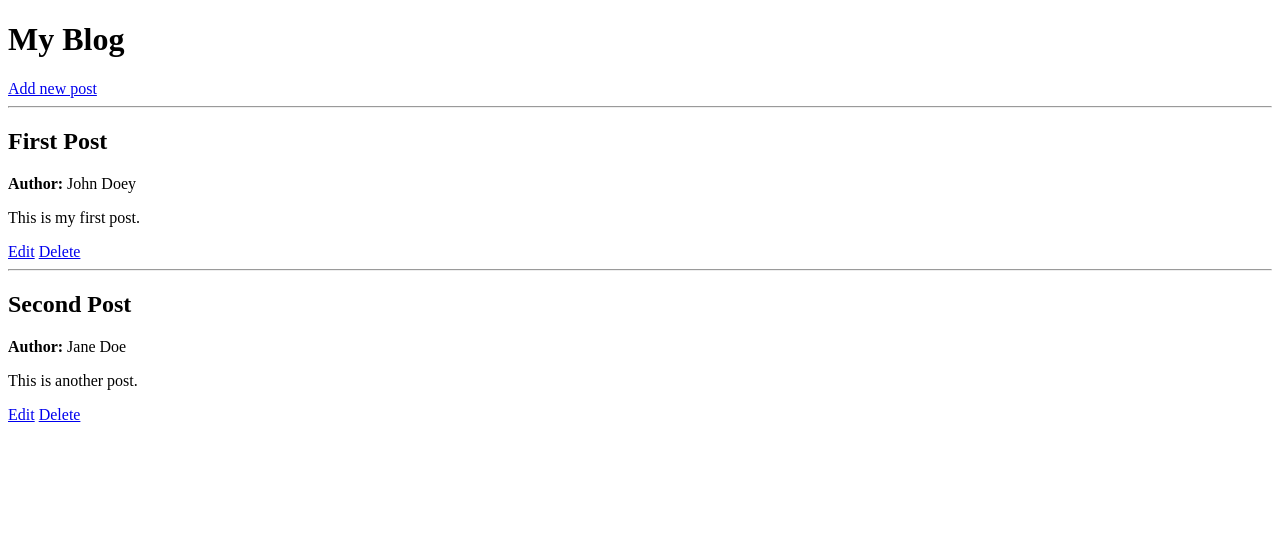
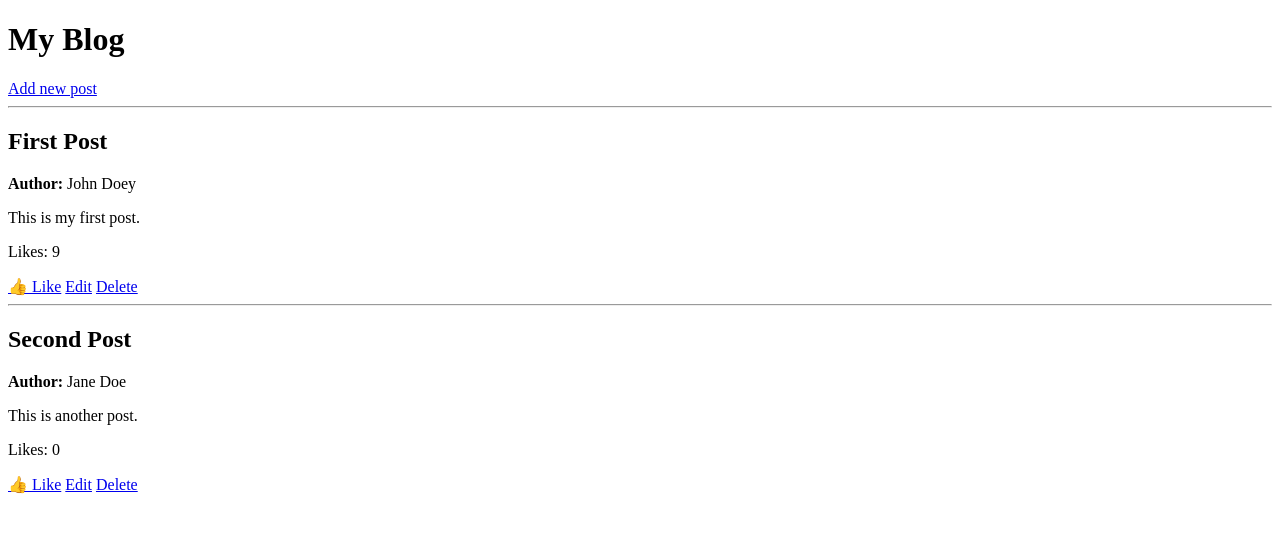
Before and after one commit to pator-pixel/masterblog, a Flask app: page / in a window 1280 px wide. Shown: the top 533 px of the page. Run offline with Flask 3, Linux system fonts and the light colour scheme.

Commit message:
like hinzugefügt

```diff
--- a/app.py
+++ b/app.py
@@ -84,6 +84,19 @@ def update(post_id):
 
     return render_template('update.html', post=post_to_update)
 
+@app.route('/like/<int:post_id>')
+def like(post_id):
+    blog_posts = load_blog_posts()
+
+    for post in blog_posts:
+        if post["id"] == post_id:
+            post["likes"] = post.get("likes", 0) + 1
+            break
+
+    save_blog_posts(blog_posts)
+
+    return redirect(url_for('index'))
+
 
 if __name__ == '__main__':
     app.run(host="0.0.0.0", port=5000, debug=True)
--- a/blog_posts.json
+++ b/blog_posts.json
@@ -3,12 +3,14 @@
         "id": 1,
         "author": "John Doey",
         "title": "First Post",
-        "content": "This is my first post."
+        "content": "This is my first post.",
+        "likes": 9
     },
     {
         "id": 2,
         "author": "Jane Doe",
         "title": "Second Post",
-        "content": "This is another post."
+        "content": "This is another post.",
+        "likes": 0
     }
 ]
--- a/templates/index.html
+++ b/templates/index.html
@@ -15,6 +15,9 @@
     <p><strong>Author:</strong> {{ post.author }}</p>
     <p>{{ post.content }}</p>
 
+    <p>Likes: {{ post.likes }}</p>
+
+    <a href="/like/{{ post.id }}">👍 Like</a>
     <a href="/update/{{ post.id }}">Edit</a>
     <a href="/delete/{{ post.id }}">Delete</a>
 {% endfor %}
```
